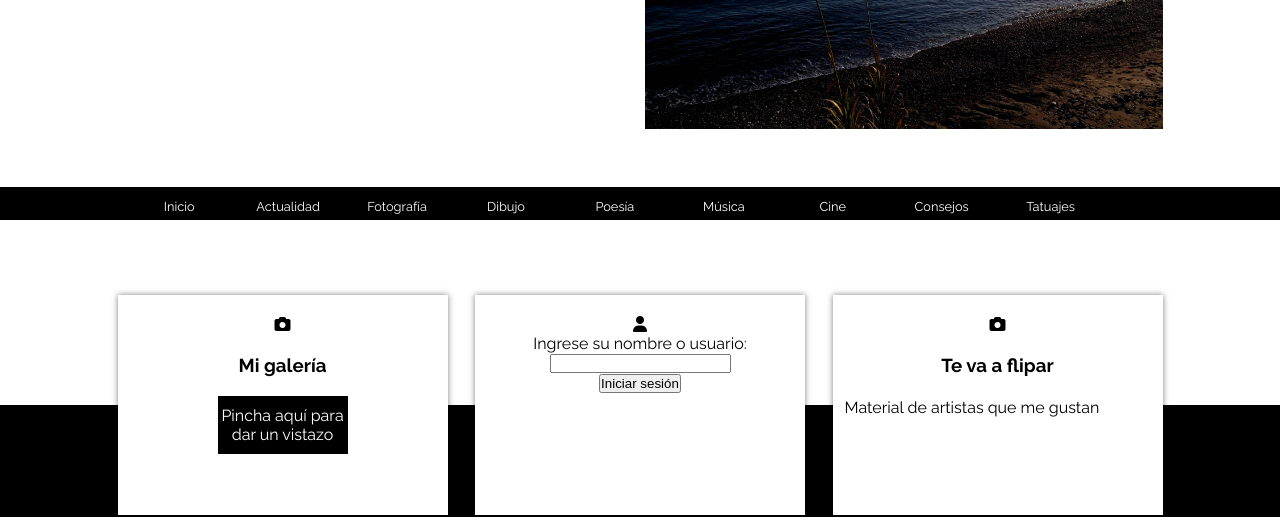
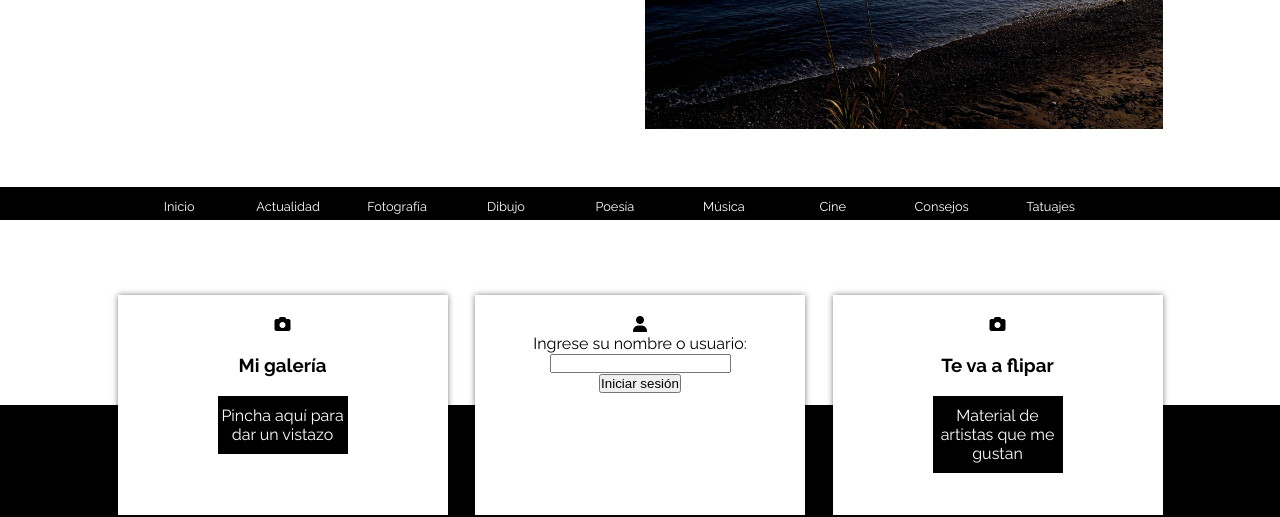
Before and after one commit to francosejas/TrabajoT3, a plain HTML site: page index.html in a window 1280 px wide. Shown: the part 313-830 px from the top of the page. Drawn offline with Linux system fonts and the light colour scheme.

Commit message:
Update index.html

```diff
--- a/index.html
+++ b/index.html
@@ -135,7 +135,7 @@ fecha: Diciembre 2020
                     <div class="item">
                         <i class="fas fa-camera"></i>
                         <h3 class="titulo-services">Te va a flipar</h3>
-                        <p>Material de artistas que me gustan</p>
+                        <p class="cta">Material de artistas que me gustan</p>
                     </div>
                 </div>
             </div>
```
